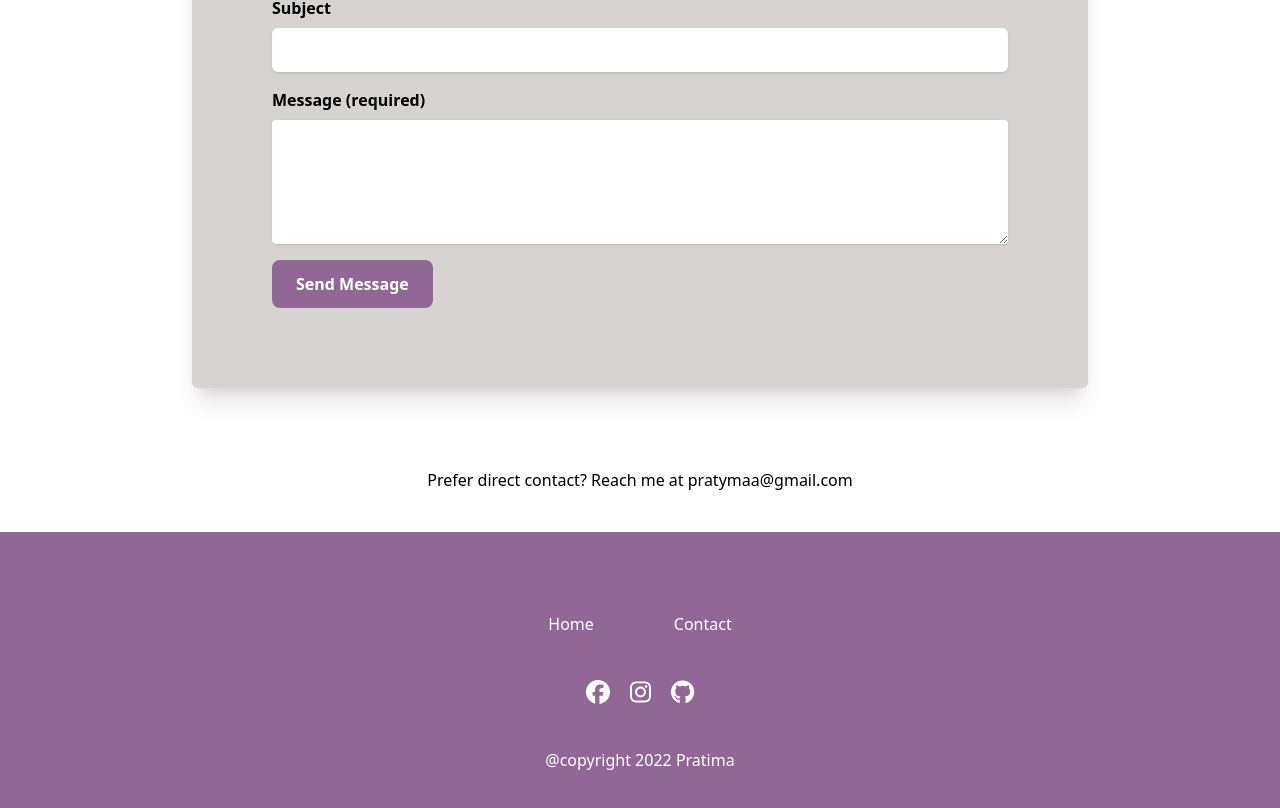
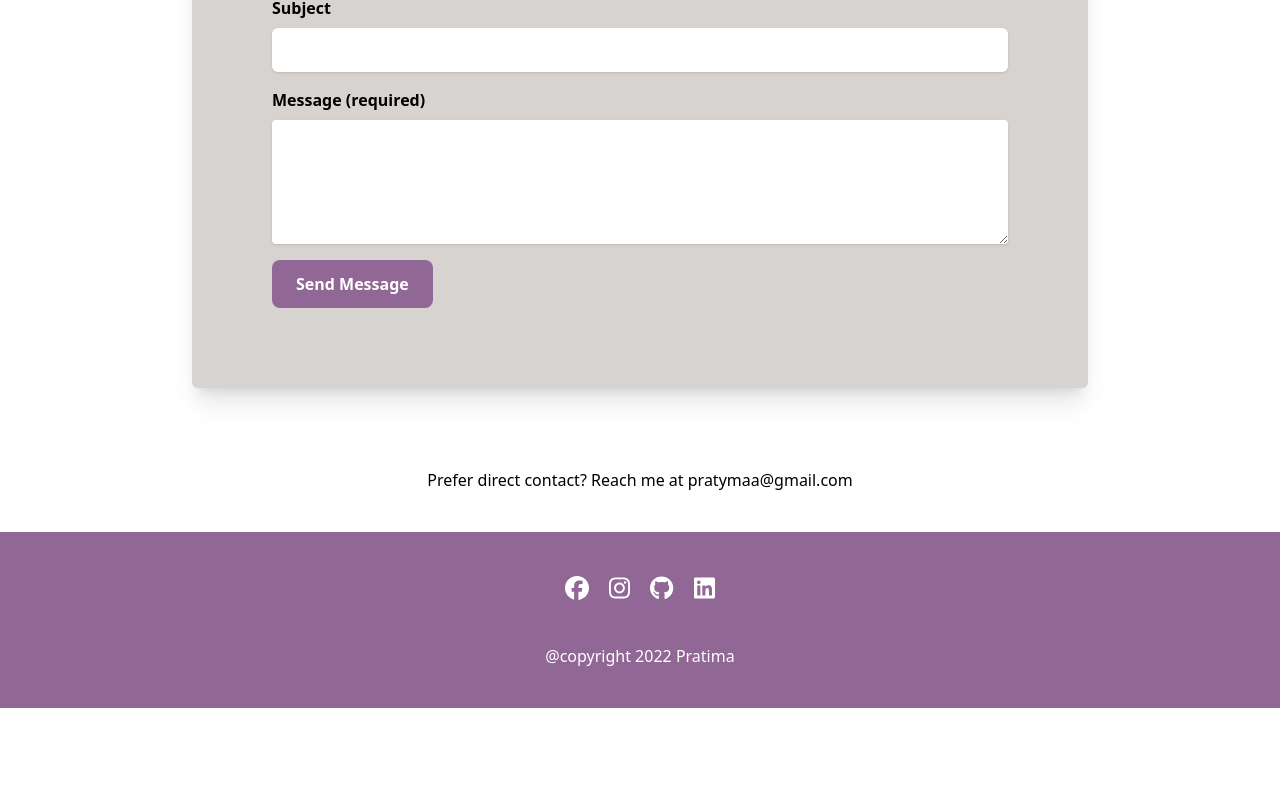
Before and after one commit to pr4t1ma/react-vite-portfolio, a React (Vite) app: page /react-vite-portfolio/contact in a window 1280 px wide. Shown: the part 1313-2121 px from the top of the page. After the commit the page ends 2021 px from the top, so only its background shows below. Built offline with nearby package versions, Linux system fonts and the light colour scheme.

Commit message:
Remove links from footer and added Linkedin link

```diff
--- a/src/components/Footer/Footer.tsx
+++ b/src/components/Footer/Footer.tsx
@@ -1,15 +1,14 @@
-import { FooterMenu } from "../FooterMenu/FooterMenu";
 import { SocialMediaIcon } from "../SocialMedia/SocialMediaIcon";
 
 export const Footer = () => {
-  const footermenu = [
-    { label: "Home", href: "/" },
-    { label: "Contact", href: "/" },
-  ];
+  // const footermenu = [
+  //   { label: "Home", href: "/" },
+  //   { label: "Contact", href: "/" },
+  // ];
   return (
     <div className=" bg-oxblood p-10 text-center shadow-4xl shadow-red-800 text-white">
       {/* <h1 className="text-xl ">Hello welcome to my site</h1> */}
-      <FooterMenu items={footermenu} />
+
       <SocialMediaIcon text-2xl />
       <p>@copyright 2022 Pratima</p>
     </div>
--- a/src/components/Header/Header.tsx
+++ b/src/components/Header/Header.tsx
@@ -5,7 +5,7 @@
   <ul className="flex gap-10">
     <li>
       <a href="#skills">Skills</a>
-    </li>{" "}
+    </li>
     <li>
       <a href="#projects">Projects</a>
     </li>
--- a/src/components/SocialMedia/SocialMediaIcon.tsx
+++ b/src/components/SocialMedia/SocialMediaIcon.tsx
@@ -2,6 +2,7 @@
   faFacebook,
   faGithub,
   faInstagram,
+  faLinkedin,
   // faTwitter,
 } from "@fortawesome/free-brands-svg-icons";
 import { FontAwesomeIcon } from "@fortawesome/react-fontawesome";
@@ -17,9 +18,13 @@
         <FontAwesomeIcon icon={faInstagram} />
       </a>
 
-      {/* <FontAwesomeIcon icon={faTwitter} /> */}
+      {/* <FontAwesomeIcon icon={Github} /> */}
       <a href="https://github.com/pr4t1ma">
         <FontAwesomeIcon icon={faGithub} />
+      </a>
+      {/* <FontAwesomeIcon icon={LinkedIn} /> */}
+      <a href="https://www.linkedin.com/in/pratima-maharjan/">
+        <FontAwesomeIcon icon={faLinkedin} />
       </a>
     </div>
   );
```
